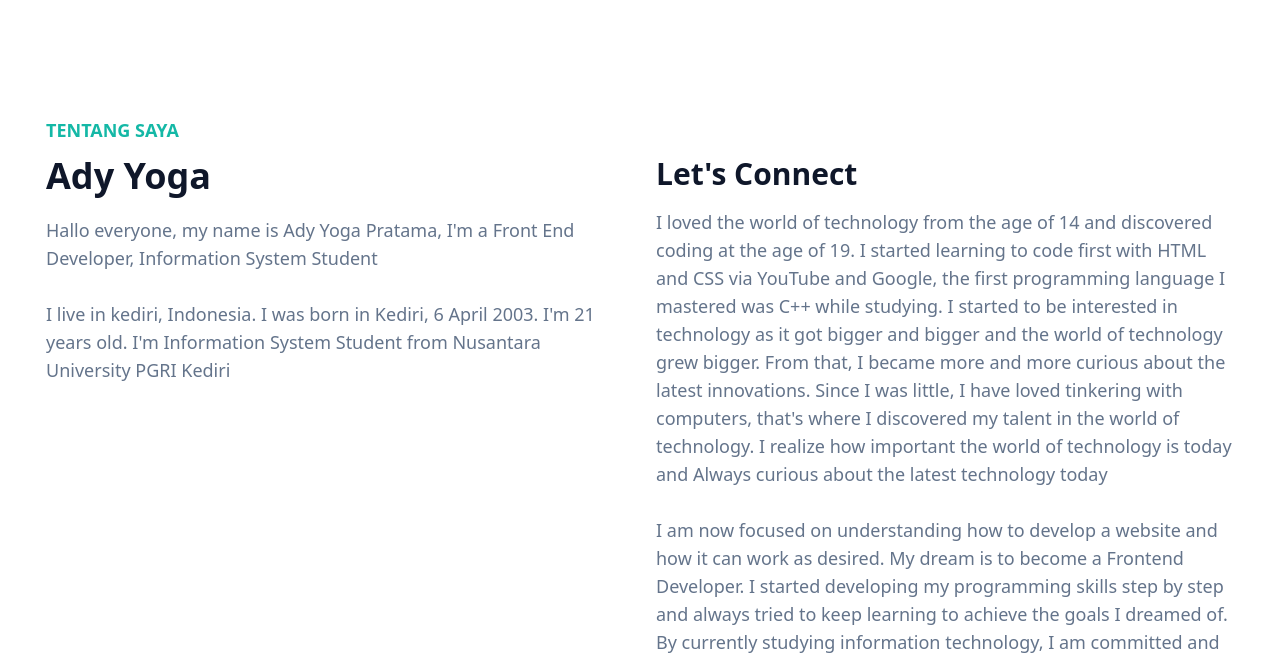
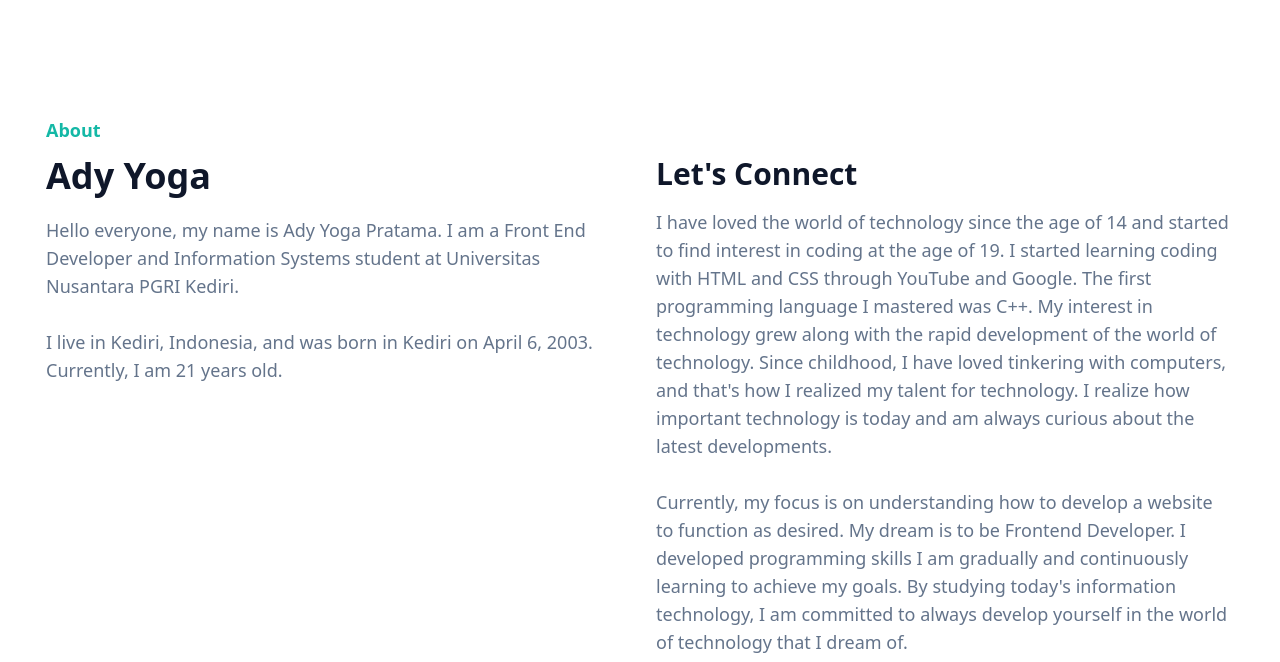
Before and after one commit to adyyogap07/portofolio, a website: page index.html in a window 1280 px wide. Shown: the part 750-1412 px from the top of the page. Drawn offline with Linux system fonts and the light colour scheme.

Commit message:
revisi bagian about

```diff
--- a/index.html
+++ b/index.html
@@ -150,17 +150,17 @@
       <div class="container">
         <div class="flex flex-wrap">
           <div class="w-full px-4 mb-10 lg:w-1/2">
-            <h4 class="font-bold text-primary text-lg mb-3">TENTANG SAYA</h4>
+            <h4 class="font-bold text-primary text-lg mb-3">About</h4>
             <h2 class="font-bold text-dark text-3xl mb-5 max-w-md lg:text-4xl">
               Ady Yoga
             </h2>
             <p class="font-medium text-base text-secondary max-w-xl lg:text-lg">
-              Hallo everyone, my name is Ady Yoga Pratama, I'm a Front End
-              Developer, Information System Student <br />
+              Hello everyone, my name is Ady Yoga Pratama. I am a Front End
+              Developer and Information Systems student at Universitas Nusantara
+              PGRI Kediri. <br />
               <br />
-              I live in kediri, Indonesia. I was born in Kediri, 6 April 2003.
-              I'm 21 years old. I'm Information System Student from Nusantara
-              University PGRI Kediri
+              I live in Kediri, Indonesia, and was born in Kediri on April 6,
+              2003. Currently, I am 21 years old.
             </p>
           </div>
           <div class="w-full px-4 lg:w-1/2">
@@ -170,25 +170,22 @@
               Let's Connect
             </h3>
             <p class="font-medium text-secondary mb-6 lg:text-lg">
-              I loved the world of technology from the age of 14 and discovered
-              coding at the age of 19. I started learning to code first with
-              HTML and CSS via YouTube and Google, the first programming
-              language I mastered was C++ while studying. I started to be
-              interested in technology as it got bigger and bigger and the world
-              of technology grew bigger. From that, I became more and more
-              curious about the latest innovations. Since I was little, I have
-              loved tinkering with computers, that's where I discovered my
-              talent in the world of technology. I realize how important the
-              world of technology is today and Always curious about the latest
-              technology today <br />
+              I have loved the world of technology since the age of 14 and
+              started to find interest in coding at the age of 19. I started
+              learning coding with HTML and CSS through YouTube and Google. The
+              first programming language I mastered was C++. My interest in
+              technology grew along with the rapid development of the world of
+              technology. Since childhood, I have loved tinkering with
+              computers, and that's how I realized my talent for technology. I
+              realize how important technology is today and am always curious
+              about the latest developments. <br />
               <br />
-              I am now focused on understanding how to develop a website and how
-              it can work as desired. My dream is to become a Frontend
-              Developer. I started developing my programming skills step by step
-              and always tried to keep learning to achieve the goals I dreamed
-              of. By currently studying information technology, I am committed
-              and always try to continue to develop myself in the world of
-              technology that I dream of.
+              Currently, my focus is on understanding how to develop a website
+              to function as desired. My dream is to be Frontend Developer. I
+              developed programming skills I am gradually and continuously
+              learning to achieve my goals. By studying today's information
+              technology, I am committed to always develop yourself in the world
+              of technology that I dream of.
             </p>
             <div class="flex items-center">
               <!-- Instagram -->
@@ -505,8 +502,7 @@
               Hubungi Kami
             </h2>
             <p class="font-medium text-md text-secondary md:text-lg">
-              Lorem ipsum dolor sit amet consectetur adipisicing elit.
-              Voluptatibus recusandae sunt omnis modi.
+              Mari berkomunikasi dengan saya sama-sama untuk belajar
             </p>
           </div>
         </div>
```
